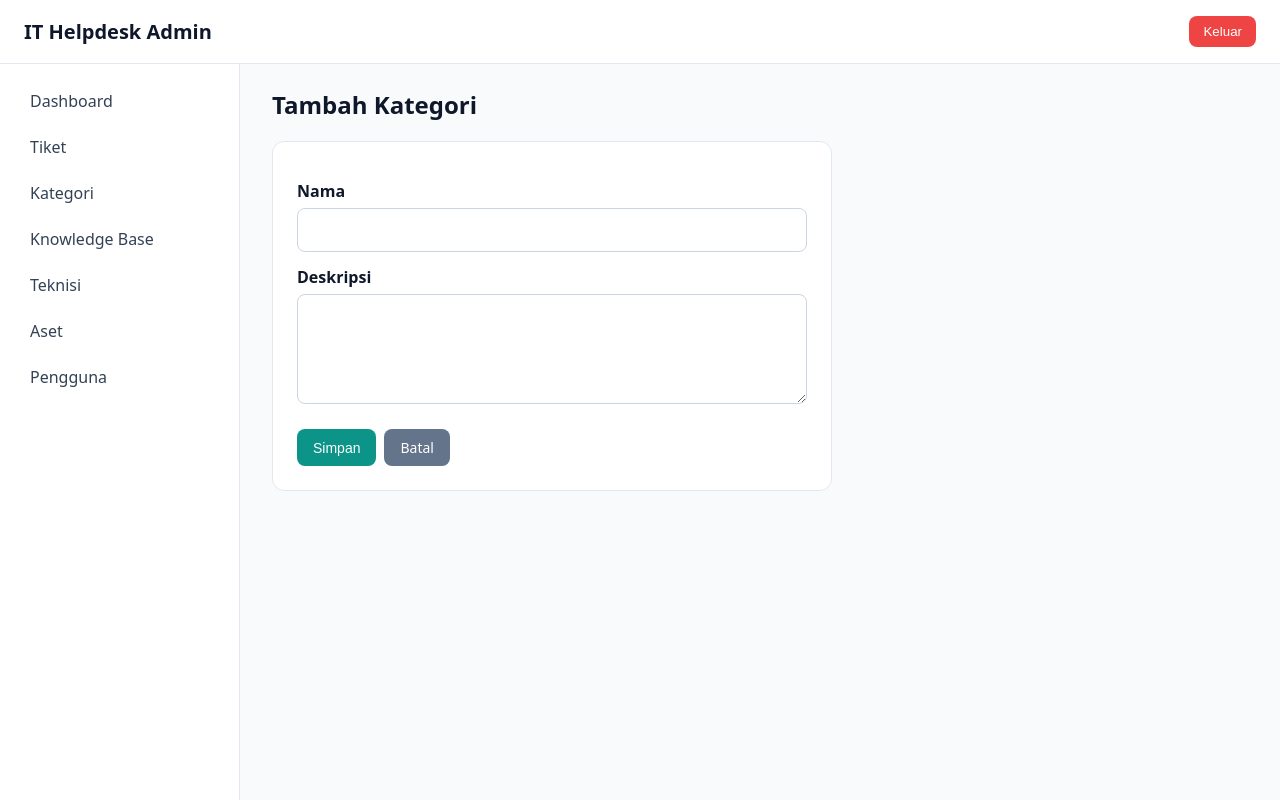
After one commit to PAW-Ganjil-2627-SI/49-08_TIM_12_Helpdesk, a Laravel app: template resources/views/admin/kategori/form.blade.php in a window 1280 px wide. The commit adds this page. Run offline with Laravel 12, Linux system fonts and the light colour scheme; the template is opened without the code that fills it, so the values that code supplies are empty.

Commit message:
feat: CRUD kategori admin dan halaman kategori publik dari database

```diff
--- /dev/null
+++ b/resources/views/admin/kategori/form.blade.php
@@ -0,0 +1,30 @@
+@extends('admin.layout')
+
+@section('title', $kategori->exists ? 'Ubah Kategori' : 'Tambah Kategori')
+
+@section('content')
+    <div class="judul">
+        <h2>{{ $kategori->exists ? 'Ubah Kategori' : 'Tambah Kategori' }}</h2>
+    </div>
+
+    <form method="POST" class="form-box"
+          action="{{ $kategori->exists ? route('admin.kategori.update', $kategori) : route('admin.kategori.store') }}">
+        @csrf
+        @if ($kategori->exists)
+            @method('PUT')
+        @endif
+
+        <label for="nama">Nama</label>
+        <input type="text" id="nama" name="nama" value="{{ old('nama', $kategori->nama) }}">
+        @error('nama') <div class="error">{{ $message }}</div> @enderror
+
+        <label for="deskripsi">Deskripsi</label>
+        <textarea id="deskripsi" name="deskripsi" rows="4">{{ old('deskripsi', $kategori->deskripsi) }}</textarea>
+        @error('deskripsi') <div class="error">{{ $message }}</div> @enderror
+
+        <div style="margin-top:20px;display:flex;gap:8px;">
+            <button type="submit" class="btn">Simpan</button>
+            <a href="{{ route('admin.kategori.index') }}" class="btn abu">Batal</a>
+        </div>
+    </form>
+@endsection
--- a/resources/views/admin/layout.blade.php
+++ b/resources/views/admin/layout.blade.php
@@ -20,6 +20,20 @@
         .ikon { width: 52px; height: 52px; border-radius: 50%; }
         .kartu small { color: #64748b; font-weight: 600; text-transform: uppercase; font-size: 12px; }
         .kartu strong { display: block; font-size: 32px; }
+
+        .judul { display: flex; justify-content: space-between; align-items: center; margin-bottom: 20px; }
+        .btn { display: inline-block; background: #0d9488; color: #fff; border: 0; padding: 9px 16px; border-radius: 8px; cursor: pointer; text-decoration: none; font-size: 14px; }
+        .btn.merah { background: #ef4444; }
+        .btn.abu { background: #64748b; }
+        table { width: 100%; background: #fff; border: 1px solid #e2e8f0; border-radius: 12px; border-collapse: collapse; overflow: hidden; }
+        th, td { padding: 12px 16px; text-align: left; border-bottom: 1px solid #e2e8f0; font-size: 14px; }
+        th { background: #f1f5f9; }
+        .aksi { display: flex; gap: 8px; }
+        .alert { background: #dcfce7; color: #166534; padding: 12px 16px; border-radius: 8px; margin-bottom: 16px; }
+        .form-box { background: #fff; border: 1px solid #e2e8f0; border-radius: 12px; padding: 24px; max-width: 560px; }
+        .form-box label { display: block; font-weight: 600; margin: 14px 0 6px; }
+        .form-box input, .form-box textarea { width: 100%; padding: 10px 12px; border: 1px solid #cbd5e1; border-radius: 8px; font: inherit; }
+        .error { color: #dc2626; font-size: 13px; margin-top: 4px; }
     </style>
 </head>
 <body>
@@ -35,9 +49,9 @@
     </header>
 
     <aside class="sidebar">
-        <a href="{{ route('admin.dashboard') }}" class="aktif">Dashboard</a>
+        <a href="{{ route('admin.dashboard') }}" class="{{ request()->routeIs('admin.dashboard') ? 'aktif' : '' }}">Dashboard</a>
         <a href="#">Tiket</a>
-        <a href="#">Kategori</a>
+        <a href="{{ route('admin.kategori.index') }}" class="{{ request()->routeIs('admin.kategori.*') ? 'aktif' : '' }}">Kategori</a>
         <a href="#">Knowledge Base</a>
         <a href="#">Teknisi</a>
         <a href="#">Aset</a>
--- a/routes/web.php
+++ b/routes/web.php
@@ -1,7 +1,9 @@
 <?php
 
+use App\Http\Controllers\Admin\KategoriController;
 use App\Http\Controllers\Admin\DashboardController;
 use App\Http\Controllers\AuthController;
+use App\Models\Kategori;
 use Illuminate\Http\Request;
 use Illuminate\Support\Facades\Route;
 
@@ -26,7 +28,10 @@ Route::post('/tiket', function (Request $request) {
     return redirect()->route('tickets.create')->with('ticket_no', $no);
 })->name('tickets.store');
 
-Route::view('/kategori', 'kategori')->name('categories.index');
+Route::get('/kategori', function () {
+    return view('kategori', ['kategori' => Kategori::orderBy('nama')->get()]);
+})->name('categories.index');
+
 Route::view('/teknisi', 'teknisi')->name('technicians.index');
 Route::view('/knowledge-base', 'knowledge-base')->name('kb.index');
 Route::view('/aset', 'aset')->name('assets.index');
@@ -36,4 +41,5 @@ Route::post('/daftar', [AuthController::class, 'register'])->name('register.stor
 Route::post('/keluar', [AuthController::class, 'logout'])->name('logout')->middleware('auth');
 Route::middleware(['auth', 'admin'])->prefix('admin')->name('admin.')->group(function () {
     Route::get('/dashboard', [DashboardController::class, 'index'])->name('dashboard');
+    Route::resource('kategori', KategoriController::class)->except('show');
 });
```
Also changed, not shown: app/Http/Controllers/Admin/KategoriController.php (added, +60 -0 lines), app/Models/Kategori.php (added, +10 -0 lines), resources/views/admin/kategori/index.blade.php (added, +39 -0 lines), resources/views/kategori.blade.php (+10 -17 lines), database/migrations/2026_10_02_025505_create_kategoris_table.php (added), database/migrations/2026_10_02_030955_add_contoh_to_kategoris_table.php (added).
